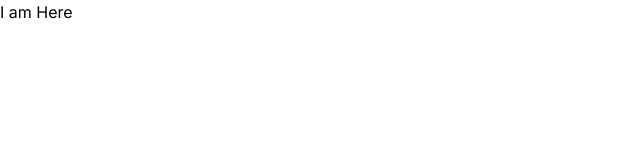
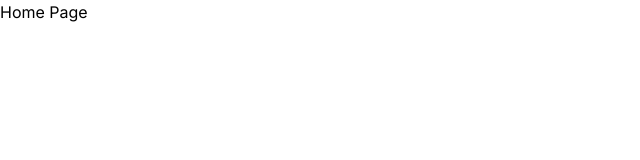
Before and after one commit to KgotsoKP/yaas_knowledge_share, a Next.js app: page / in a window 1280 px wide. Shown: the top 160 px of the page, without its empty margins (0-640 px from the left). Built offline with nearby package versions, Linux system fonts and the light colour scheme.

Commit message:
YAAS-KS-001:Add home and root router

```diff
--- /dev/null
+++ b/app/(root)/(home)/page.tsx
@@ -0,0 +1,11 @@
+import React from 'react'
+
+const HomePage = () => {
+  return (
+    <div>
+      Home Page
+    </div>
+  )
+}
+
+export default HomePage
--- /dev/null
+++ b/app/(root)/ask-question/page.tsx
@@ -0,0 +1,9 @@
+import React from 'react'
+
+const AskQuestion = () => {
+  return (
+    <div>AskQuestion</div>
+  )
+}
+
+export default AskQuestion
--- a/app/page.tsx
+++ /dev/null
@@ -1,8 +0,0 @@
-
-export default function Home() {
-  return (
-    <div>
-      <h1 className="h1-bold">I am Here</h1>
-    </div>
-  )
-}
```
